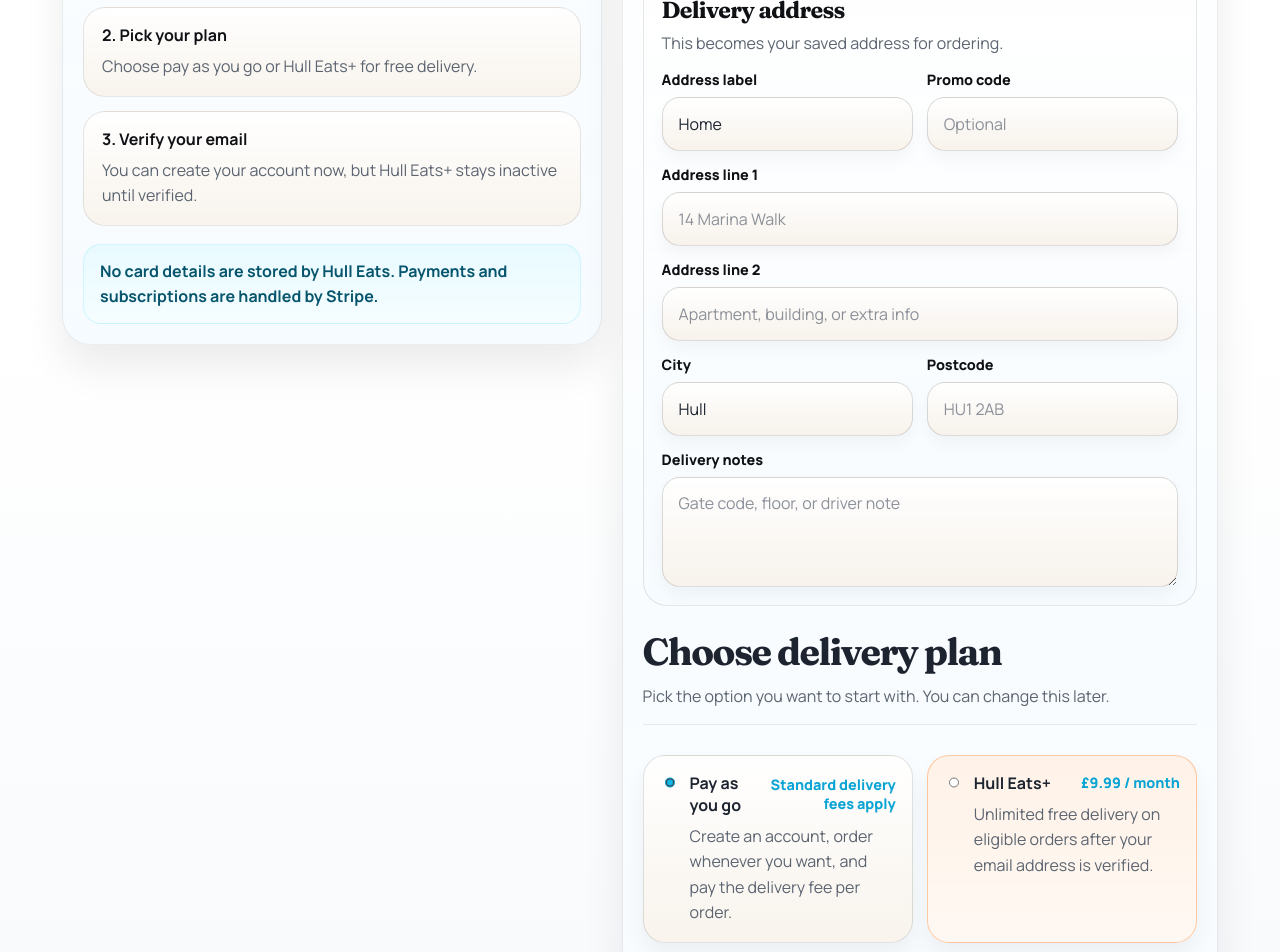
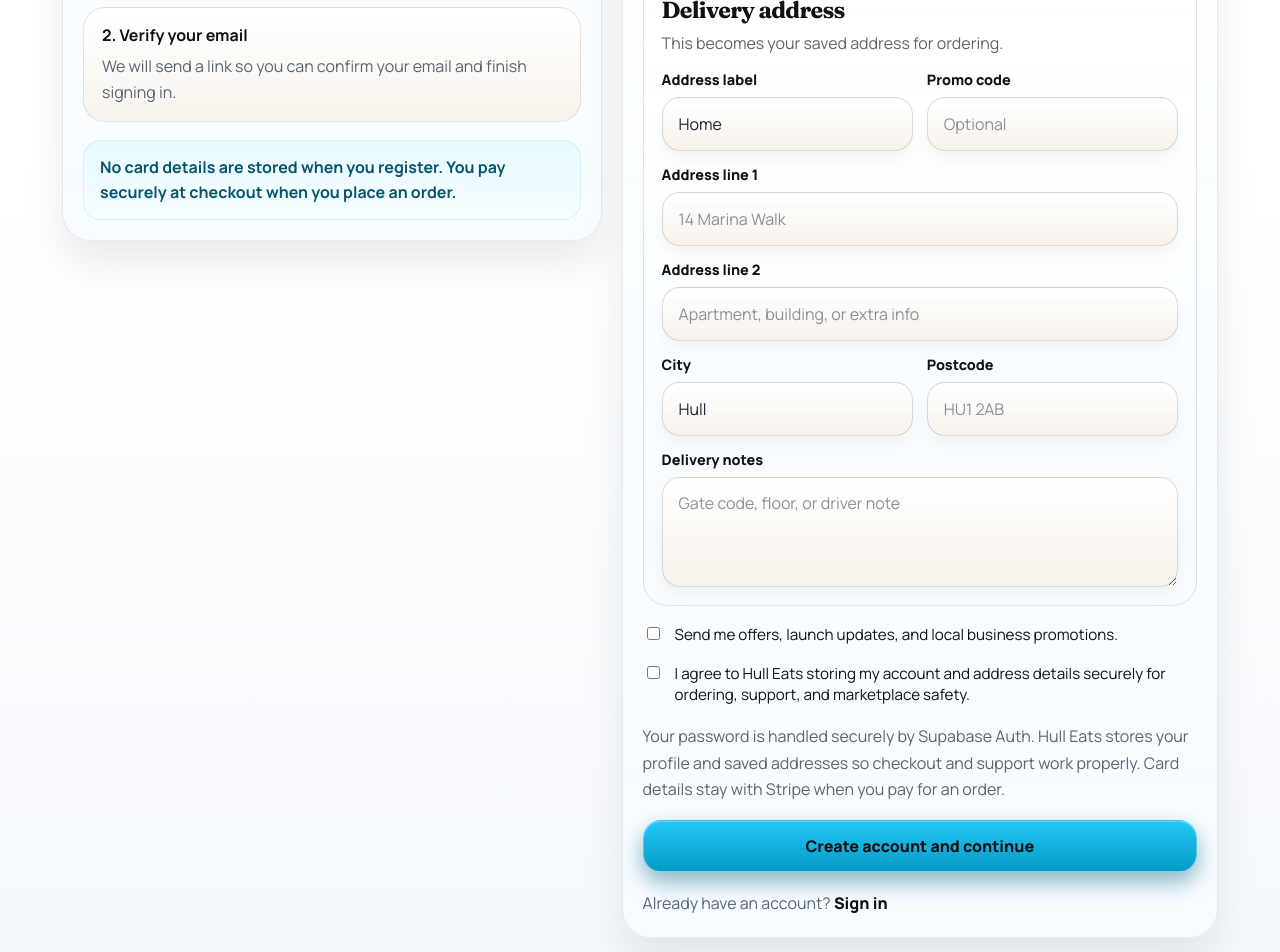
Before and after one commit to mattyknowles1992-lang/Hull-Eats, a Next.js app in the folder apps/customer-web/: page /register in a window 1280 px wide. Shown: the part 700-1652 px from the top of the page. Built offline with nearby package versions, Linux system fonts and the light colour scheme.

Commit message:
feat(customer-web): simplify signup, session-aware header, mobile app switcher
Co-authored-by: Cursor <cursoragent@cursor.com>

```diff
--- a/apps/customer-web/app/account/page.tsx
+++ b/apps/customer-web/app/account/page.tsx
@@ -24,8 +24,8 @@ export default function AccountPage() {
             <Link href="/register" className="ghost-link">
               Create account
             </Link>
-            . Returning customers can sign in — your profile, default address, Hull Eats+ status, and marketplace safety
-            status stay in sync with the admin console.
+            . Returning customers can sign in — your profile, default address, and marketplace safety status stay in sync
+            with the admin console.
           </p>
         </section>
 
--- a/apps/customer-web/app/globals.css
+++ b/apps/customer-web/app/globals.css
@@ -100,6 +100,29 @@ textarea {
   flex-wrap: wrap;
 }
 
+.topbar-auth-actions {
+  display: flex;
+  align-items: center;
+  gap: 12px;
+  flex-wrap: wrap;
+  justify-content: flex-end;
+}
+
+.topbar-auth-loading {
+  display: grid;
+  grid-template-columns: repeat(2, minmax(0, 1fr));
+  gap: 8px;
+  min-height: 44px;
+  align-items: center;
+  justify-content: stretch;
+}
+
+.topbar-auth-skeleton-pill {
+  height: 44px;
+  border-radius: 14px;
+  background: rgba(255, 255, 255, 0.14);
+}
+
 .marketing-nav {
   display: flex;
   justify-content: space-between;
@@ -3965,10 +3988,23 @@ button.filter-pill {
     align-items: center;
   }
 
+  .app-switcher {
+    width: 100%;
+    justify-content: space-between;
+    align-items: center;
+    gap: 12px;
+    flex-wrap: nowrap;
+    --app-switcher-icon-size: clamp(56px, 17vw, 72px);
+  }
+
   .location-strip {
     grid-column: 1 / -1;
     justify-content: flex-start;
     width: 100%;
+  }
+
+  .topbar-location {
+    grid-column: 1 / -1;
   }
 
   .location-button {
@@ -3986,6 +4022,28 @@ button.filter-pill {
     width: 100%;
     grid-template-columns: repeat(2, minmax(0, 1fr));
     gap: 8px;
+  }
+
+  .topbar-actions .topbar-auth-actions {
+    grid-column: 1 / -1;
+    width: 100%;
+    justify-content: stretch;
+  }
+
+  .topbar-actions .topbar-auth-pair {
+    display: grid;
+    grid-template-columns: repeat(2, minmax(0, 1fr));
+    gap: 8px;
+  }
+
+  .topbar-actions .topbar-auth-single {
+    display: grid;
+    grid-template-columns: minmax(0, 1fr);
+  }
+
+  .topbar-actions .topbar-auth-loading {
+    grid-column: 1 / -1;
+    width: 100%;
   }
 
   .topbar-actions > *,
@@ -4005,6 +4063,10 @@ button.filter-pill {
     overflow-wrap: anywhere;
   }
 
+  .topbar-actions .topbar-auth-actions > a {
+    font-size: 0.92rem;
+  }
+
   .membership-popover-card {
     left: 0;
     right: auto;
--- a/apps/customer-web/app/register/page.tsx
+++ b/apps/customer-web/app/register/page.tsx
@@ -39,17 +39,13 @@ export default function RegisterPage() {
               <p>Name, mobile number, email, password, and delivery address.</p>
             </article>
             <article className="register-step">
-              <strong>2. Pick your plan</strong>
-              <p>Choose pay as you go or Hull Eats+ for free delivery.</p>
-            </article>
-            <article className="register-step">
-              <strong>3. Verify your email</strong>
-              <p>You can create your account now, but Hull Eats+ stays inactive until verified.</p>
+              <strong>2. Verify your email</strong>
+              <p>We will send a link so you can confirm your email and finish signing in.</p>
             </article>
           </div>
 
           <div className="register-note">
-            No card details are stored by Hull Eats. Payments and subscriptions are handled by Stripe.
+            No card details are stored when you register. You pay securely at checkout when you place an order.
           </div>
         </section>
 
--- a/apps/customer-web/app/register/register-form.tsx
+++ b/apps/customer-web/app/register/register-form.tsx
@@ -4,8 +4,6 @@ import type { FormEvent } from "react";
 import { useState } from "react";
 
 import { getBrowserSupabaseClient } from "../../src/lib/supabase-browser";
-
-type DeliveryPlan = "pay_as_you_go" | "hull_eats_plus";
 
 type FormState = {
   fullName: string;
@@ -20,7 +18,6 @@ type FormState = {
   city: string;
   postcode: string;
   deliveryNotes: string;
-  deliveryPlan: DeliveryPlan;
   marketingOptIn: boolean;
   termsAccepted: boolean;
 };
@@ -38,7 +35,6 @@ const initialState: FormState = {
   city: "Hull",
   postcode: "",
   deliveryNotes: "",
-  deliveryPlan: "pay_as_you_go",
   marketingOptIn: false,
   termsAccepted: false,
 };
@@ -82,7 +78,7 @@ export function RegisterForm() {
             full_name: formState.fullName.trim(),
             phone: formState.phone.trim(),
             marketing_opt_in: formState.marketingOptIn,
-            preferred_delivery_plan: formState.deliveryPlan,
+            preferred_delivery_plan: "pay_as_you_go",
             signup_promo_code: formState.promoCode.trim() || null,
             address_label: formState.addressLabel.trim() || "Home",
             address_type: "home",
@@ -101,11 +97,7 @@ export function RegisterForm() {
         throw error;
       }
 
-      setSuccessMessage(
-        formState.deliveryPlan === "hull_eats_plus"
-          ? "Account created. Check your email to verify it before activating Hull Eats+."
-          : "Account created. Check your email to verify your address and finish setup.",
-      );
+      setSuccessMessage("Account created. Check your email to verify your address and finish setup.");
       setFormState(initialState);
     } catch (error) {
       const message = error instanceof Error ? error.message : "Something went wrong while creating your account.";
@@ -277,47 +269,6 @@ export function RegisterForm() {
       </div>
       </div>
 
-      <div className="section-heading compact register-subheading">
-        <div>
-          <h2>Choose delivery plan</h2>
-          <p>Pick the option you want to start with. You can change this later.</p>
-        </div>
-      </div>
-
-      <div className="plan-grid">
-        <label className="plan-card">
-          <input
-            type="radio"
-            name="deliveryPlan"
-            checked={formState.deliveryPlan === "pay_as_you_go"}
-            onChange={() => updateField("deliveryPlan", "pay_as_you_go")}
-          />
-          <div className="plan-card-copy">
-            <div className="plan-card-top">
-              <strong>Pay as you go</strong>
-              <span>Standard delivery fees apply</span>
-            </div>
-            <p>Create an account, order whenever you want, and pay the delivery fee per order.</p>
-          </div>
-        </label>
-
-        <label className="plan-card is-featured">
-          <input
-            type="radio"
-            name="deliveryPlan"
-            checked={formState.deliveryPlan === "hull_eats_plus"}
-            onChange={() => updateField("deliveryPlan", "hull_eats_plus")}
-          />
-          <div className="plan-card-copy">
-            <div className="plan-card-top">
-              <strong>Hull Eats+</strong>
-              <span>£9.99 / month</span>
-            </div>
-            <p>Unlimited free delivery on eligible orders after your email address is verified.</p>
-          </div>
-        </label>
-      </div>
-
       <label className="toggle-row">
         <input
           type="checkbox"
@@ -334,12 +285,11 @@ export function RegisterForm() {
           onChange={(event) => updateField("termsAccepted", event.target.checked)}
           required
         />
-        <span>I agree to Hull Eats storing my account and address details securely for ordering, support, subscriptions, and marketplace safety.</span>
+        <span>I agree to Hull Eats storing my account and address details securely for ordering, support, and marketplace safety.</span>
       </label>
 
       <p className="form-helper">
-        Your password is handled securely by Supabase Auth. Hull Eats stores your profile and saved addresses so checkout,
-        support, subscriptions, and marketplace safety work properly. Card details stay with Stripe.
+        Your password is handled securely by Supabase Auth. Hull Eats stores your profile and saved addresses so checkout and support work properly. Card details stay with Stripe when you pay for an order.
       </p>
 
       {errorMessage ? <p className="form-message form-message-error">{errorMessage}</p> : null}
```
Also changed, not shown: apps/customer-web/app/account/account-client.tsx (+2 -26 lines), apps/customer-web/app/marketplace-auth-buttons.tsx (added, +54 -0 lines), apps/customer-web/app/page.tsx (+3 -26 lines).
